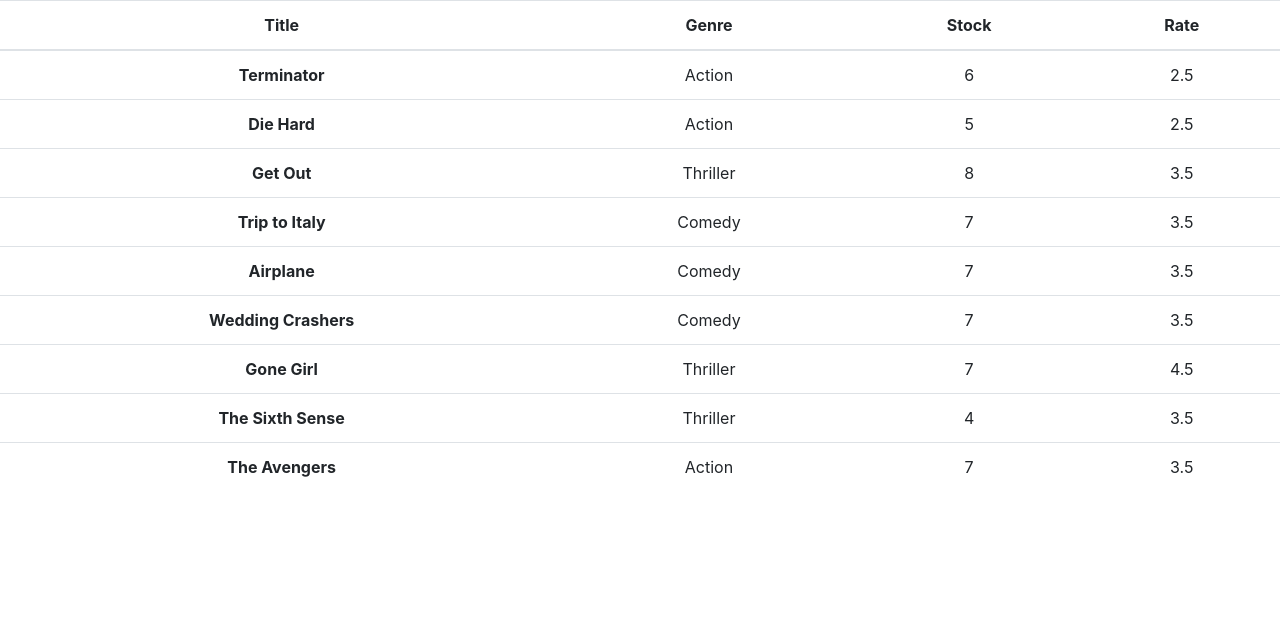
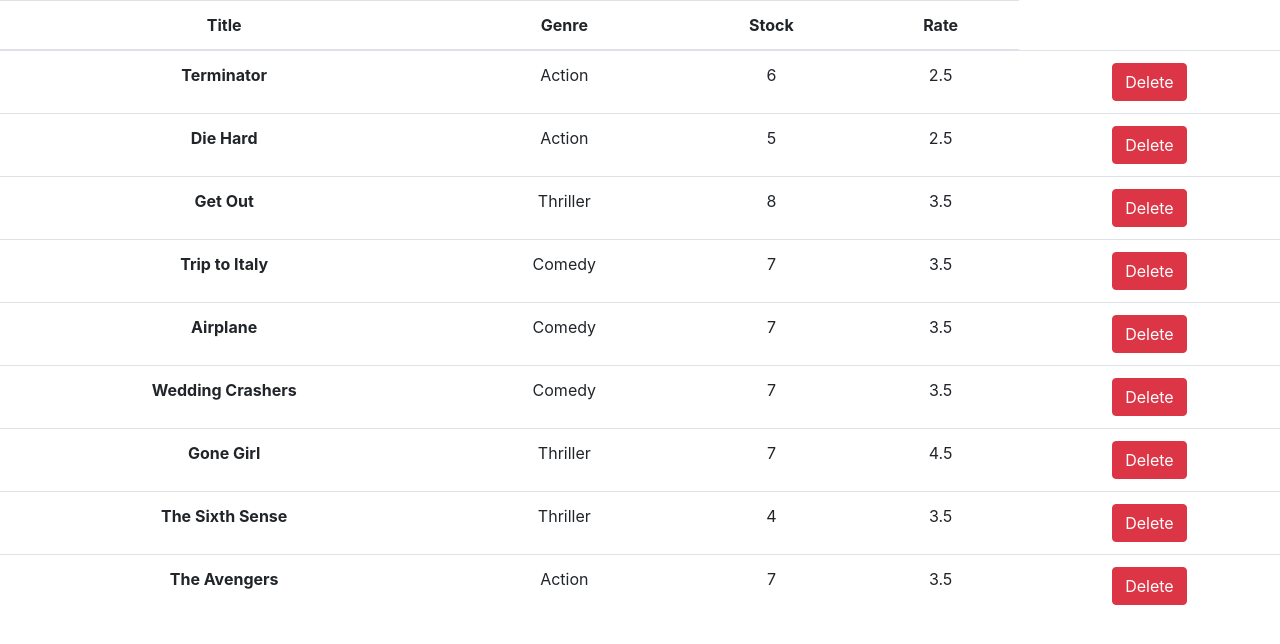
Before and after one commit to randularsw/React-tasks, a React (Create React App) app: page / in a window 1280 px wide. Shown: the top 644 px of the page. Built offline with nearby package versions, Linux system fonts and the light colour scheme.

Commit message:
delete movie

```diff
--- a/src/components/movies.jsx
+++ b/src/components/movies.jsx
@@ -5,9 +5,16 @@
     state = {
         movies: getMovies()
     }
+
+    handleDelete=(movie)=>{
+        console.log(movie);
+        const movies = this.state.movies.filter(m=>m._id!=movie._id);
+        this.setState({movies: movies});
+    }
+
     render() {
         return (
-            <table class="table">
+            <table className="table">
                 <thead>
                     <tr>
                         <th scope="col">Title</th>
@@ -18,11 +25,12 @@
                 </thead>
                 <tbody>
                     {this.state.movies.map(movie => (
-                        <tr>
+                        <tr key={movie._id}>
                             <th>{movie.title}</th>
                             <td>{movie.genre.name}</td>
                             <td>{movie.numberInStock}</td>
                             <td>{movie.dailyRentalRate}</td>
+                            <td><button onClick={()=>this.handleDelete(movie)} className="btn btn-danger">Delete</button></td>
                         </tr>
                     ))}
                 </tbody>
```
